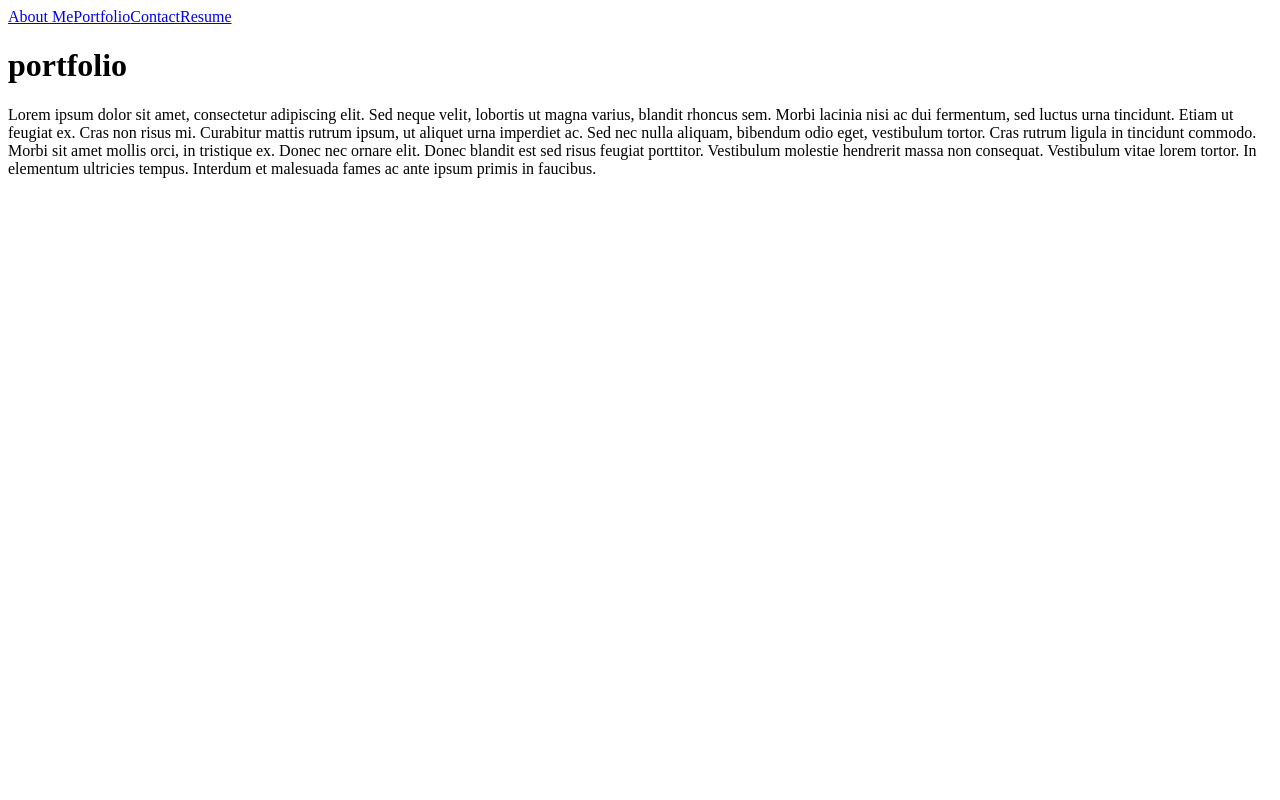
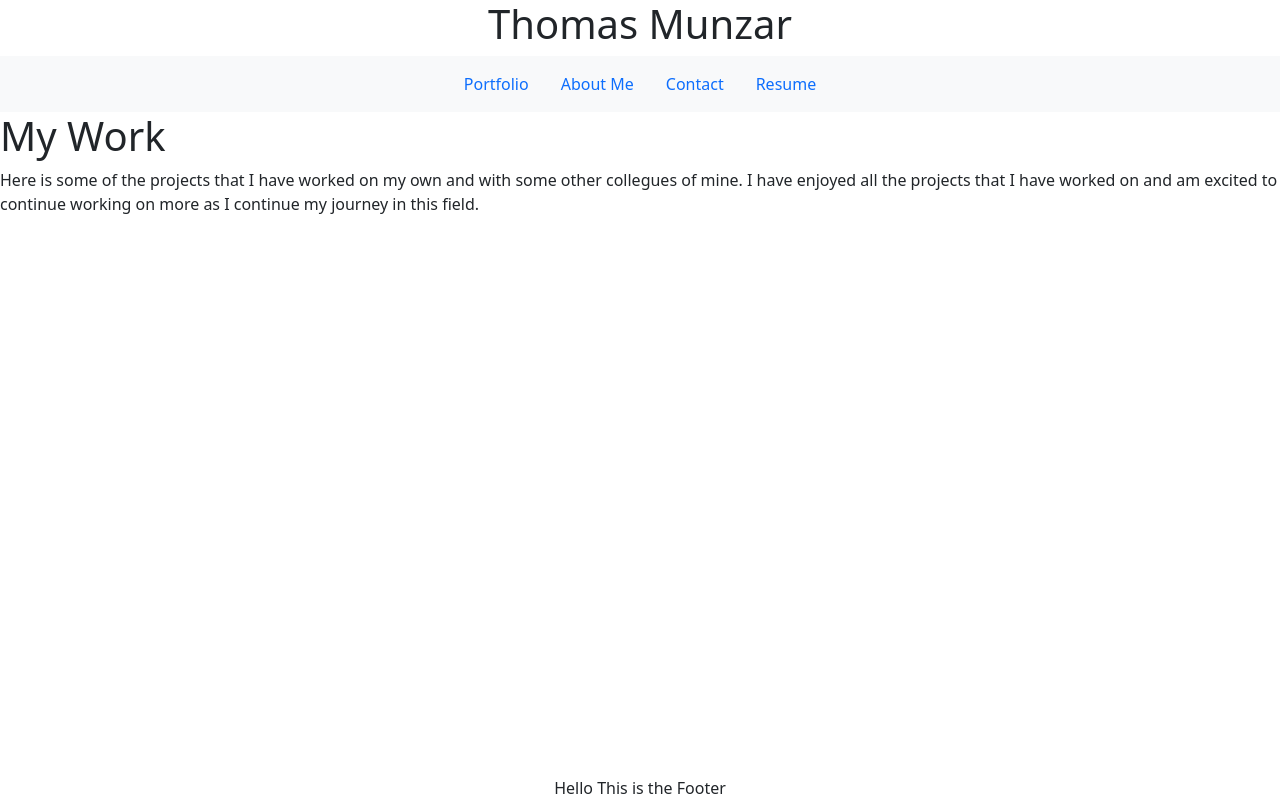
Before and after one commit to ThomasMunzar/Thomas_Portfolio-React, a React (Vite) app: page / in a window 1280 px wide. Built offline with nearby package versions, Linux system fonts and the light colour scheme.

Commit message:
styled navbar, added photo but it is not displaying

```diff
--- a/package.json
+++ b/package.json
@@ -10,6 +10,7 @@
     "preview": "vite preview"
   },
   "dependencies": {
+    "bootstrap": "^5.3.1",
     "react": "^18.2.0",
     "react-dom": "^18.2.0",
     "react-router-dom": "^6.15.0"
--- a/src/App.jsx
+++ b/src/App.jsx
@@ -1,12 +1,14 @@
 import { useState } from 'react'
 import { Outlet } from 'react-router-dom'
 import Header from './components/Header'
+import Footer from './components/Footer'
 
 function App() {
  return(
  <>
 <Header/>
  <Outlet/>
+ <Footer/>
  </>
  )
 }
--- /dev/null
+++ b/src/components/Footer.jsx
@@ -0,0 +1,7 @@
+export default function Footer (){
+    return (
+        <div className="footer fixed-bottom d-flex justify-content-center">
+        Hello This is the Footer
+        </div>
+    )
+}
--- a/src/components/Header.jsx
+++ b/src/components/Header.jsx
@@ -1,8 +1,13 @@
 import NavBar from "./NavBar";
+
 
 function Header () {
     return (
         <div>
+            <h1 className="d-flex justify-content-center m-80px">
+            Thomas Munzar
+            </h1>
+
             <NavBar/>
         </div>
     )
--- a/src/components/NavBar.jsx
+++ b/src/components/NavBar.jsx
@@ -1,29 +1,59 @@
-import { Link } from 'react-router-dom';
+import { Link, useLocation } from 'react-router-dom';
 
 
 
 
 function NavBar() {
+   const currentPage = useLocation().pathname;
    return (
 
-      <dev>
+      <div className='d-flex justify-content-center navbar navbar-expand-lg navbar-light bg-light m-80'>
 
-            <Link  className="nav-link text-light" to="/about">
+         <ul className='nav d-flex justify-content-between m-80'>
+
+         <li className='nav-item'>
+            <Link
+               to="/"
+               className={`nav-link ${currentPage === '/' ? 'nav-link active' : 'nav-link'}`}
+            >
+               Portfolio
+            </Link>
+            </li>
+
+
+            <li className='nav-item'>
+            <Link
+               to="/about"
+               className={`nav-link ${currentPage === '/about' ? 'nav-link active' : 'nav-link'}`}
+            >
                About Me
             </Link>
+            </li>
 
-             <Link  className="nav-link text-light" to="/portfolio">
-             Portfolio
-          </Link>
-           <Link  className="nav-link text-light" to="/contact">
-          Contact
-        </Link>
-        <Link  className="nav-link text-light" to="/resume">
-           Resume
-        </Link>
+            <li className='nav-item'>
+            <Link
+               to="/contact"
+               className={`nav-link ${currentPage === '/contact' ? 'nav-link active' : 'nav-link'}`}
+            >
+               Contact
+            </Link>
+            </li>
+
+            <li className='nav-item'>
+            <Link
+               to="/resume"
+               className={`nav-link ${currentPage === '/resume' ? 'nav-link active' : 'nav-link'}`}
+            >
+               Resume
+            </Link>
+            </li>
 
 
-        </dev>
+
+         </ul>
+
+      </div>
+
    );
 }
 
--- a/src/components/pages/AboutMe.jsx
+++ b/src/components/pages/AboutMe.jsx
@@ -1,14 +1,14 @@
 export default function About() {
     return (
-      <div>
-        <h1>About Page</h1>
+      <div className="container">
+        <h1 className="d-flex justify-content-center">About</h1>
+        <div>
+          <img src="/images/image.jpeg" alt="Image of a Web Developer"></img>
+        </div>
         <p>
-          Nunc pharetra finibus est at efficitur. Praesent sed congue diam.
-          Integer gravida dui mauris, ut interdum nunc egestas sed. Aenean sed
-          mollis diam. Nunc aliquet risus ac finibus porta. Nam quis arcu non
-          lectus tincidunt fermentum. Suspendisse aliquet orci porta quam semper
-          imperdiet. Praesent euismod mi justo, faucibus scelerisque risus cursus
-          in. Sed rhoncus mollis diam, sit amet facilisis lectus blandit at.
+          Hello! My name is Thomas Munzar, I am from Oakland California and am excited to start my career in web development.  I studied environmental science at SF State and then fell in love with cooking.
+          I have working in many kitchens in the Bay Area but am now making a career change to web development. I studied web development at UC Berkeley Extention Coding Bootcamp. It was extremely challenging
+          but I enjoyed the entire process. Learning this new skill is extremely rewarding and I am excited to learn so much more as I start my journey.
         </p>
       </div>
     );
--- a/src/components/pages/Portfolio.jsx
+++ b/src/components/pages/Portfolio.jsx
@@ -1,18 +1,12 @@
 export default function Portfolio() {
     return (
       <div>
-        <h1>portfolio</h1>
+        <h1 className="">
+          My Work
+        </h1>
         <p>
-          Lorem ipsum dolor sit amet, consectetur adipiscing elit. Sed neque
-          velit, lobortis ut magna varius, blandit rhoncus sem. Morbi lacinia nisi
-          ac dui fermentum, sed luctus urna tincidunt. Etiam ut feugiat ex. Cras
-          non risus mi. Curabitur mattis rutrum ipsum, ut aliquet urna imperdiet
-          ac. Sed nec nulla aliquam, bibendum odio eget, vestibulum tortor. Cras
-          rutrum ligula in tincidunt commodo. Morbi sit amet mollis orci, in
-          tristique ex. Donec nec ornare elit. Donec blandit est sed risus feugiat
-          porttitor. Vestibulum molestie hendrerit massa non consequat. Vestibulum
-          vitae lorem tortor. In elementum ultricies tempus. Interdum et malesuada
-          fames ac ante ipsum primis in faucibus.
+          Here is some of the projects that I have worked on my own and with some other collegues of mine.
+          I have enjoyed all the projects that I have worked on and am excited to continue working on more as I continue my journey in this field.
         </p>
       </div>
     );
--- a/src/main.jsx
+++ b/src/main.jsx
@@ -2,6 +2,7 @@ import React from 'react'
 import ReactDOM from 'react-dom/client'
 import App from './App.jsx'
 // import './index.css'
+import 'bootstrap/dist/css/bootstrap.min.css';
 
 import { createBrowserRouter, RouterProvider } from 'react-router-dom';
 
```
Also changed, not shown: public/images/Image.jpeg (added), 1 other file (tests, documents, lock files or other folders).
